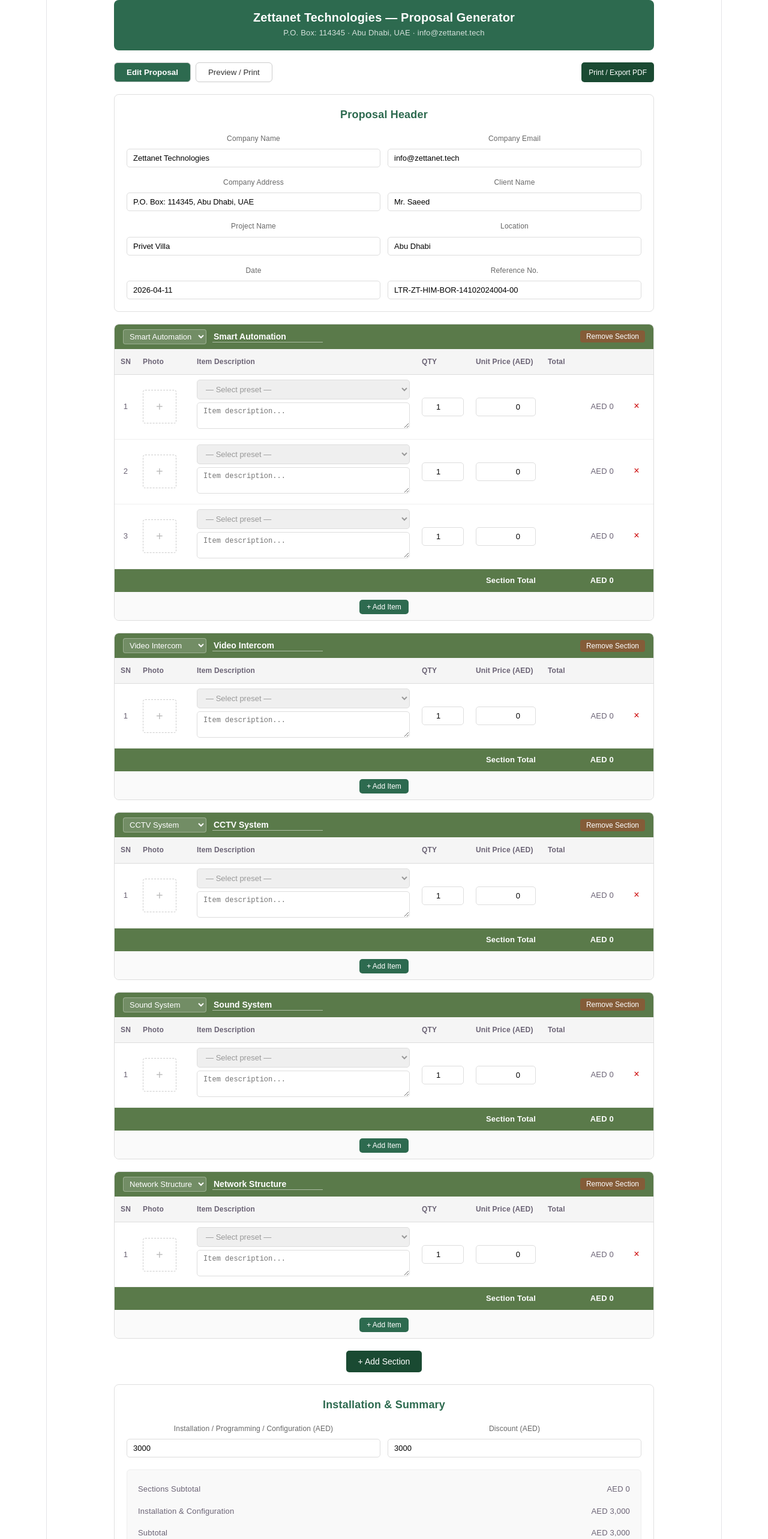
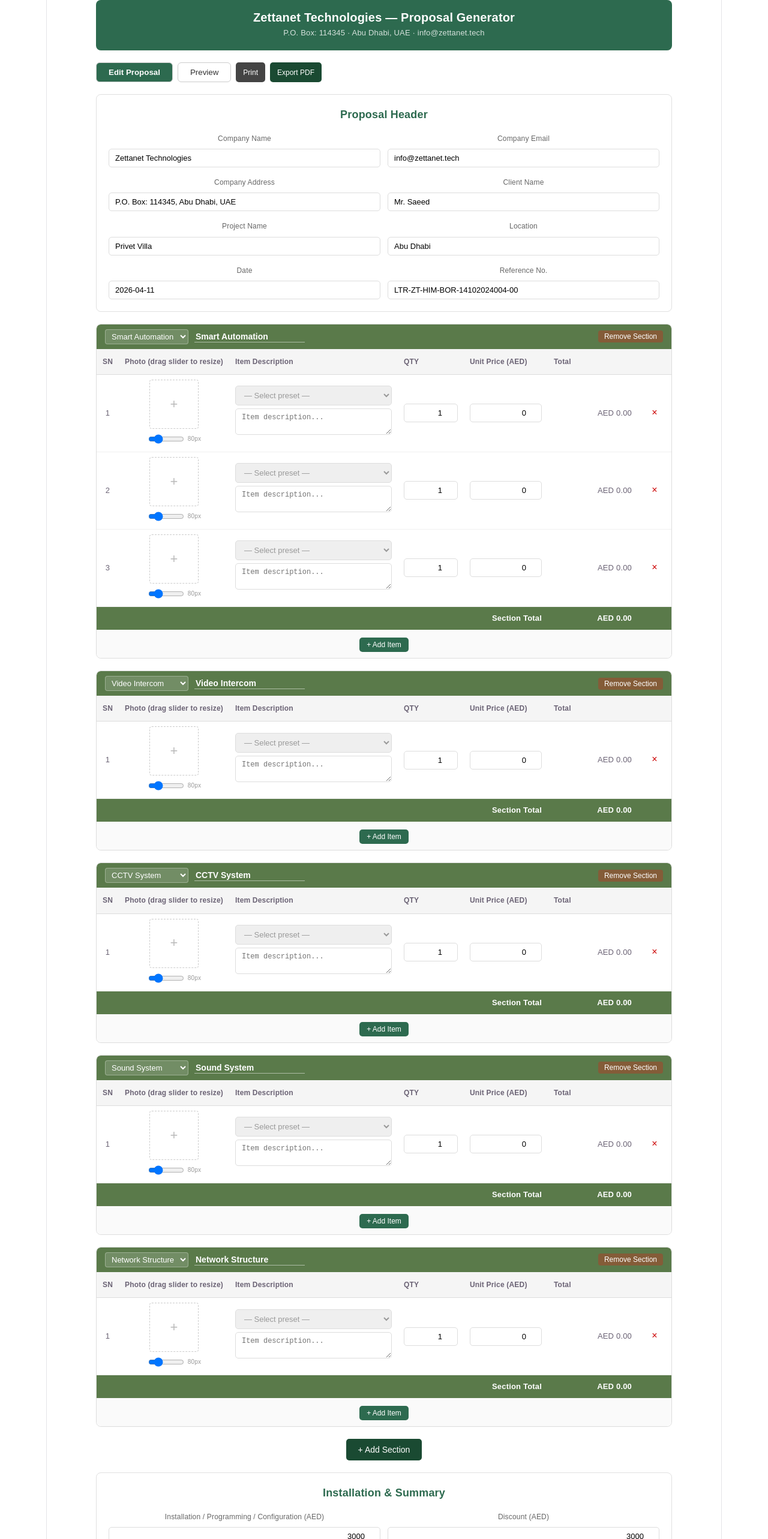
Before and after one commit to AITSTEK/zettanet-proposal, a React (Vite) app: page / in a window 1280 px wide. Shown: the top 2566 px of the page at 60% size. Built offline with nearby package versions, Linux system fonts and the light colour scheme.

Commit message:
Fix photo resize, decimal inputs, PDF export

```diff
--- a/src/App.jsx
+++ b/src/App.jsx
@@ -48,7 +48,7 @@
 Warranty:
 • 1 year after delivery of equipment (smart home systems).`;
 
-const newItem = () => ({ id: Date.now() + Math.random(), desc: "", qty: 1, price: 0, image: null, preset: "" });
+const newItem = () => ({ id: Date.now() + Math.random(), desc: "", qty: "1", price: "0", image: null, preset: "", imgSize: 80 });
 const newSection = (name = "New Section") => ({ id: Date.now(), name, items: [newItem()] });
 
 const DEFAULT_SECTIONS = [
@@ -64,10 +64,11 @@
 export default function ProposalApp() {
   const [header, setHeader] = useState({ project: "Privet Villa", location: "Abu Dhabi", date: new Date().toISOString().slice(0,10), ref: "LTR-ZT-HIM-BOR-14102024004-00", client: "Mr. Saeed", company: "Zettanet Technologies", companyEmail: "info@zettanet.tech", companyAddress: "P.O. Box: 114345, Abu Dhabi, UAE" });
   const [sections, setSections] = useState(DEFAULT_SECTIONS);
-  const [installation, setInstallation] = useState(3000);
-  const [discount, setDiscount] = useState(3000);
+  const [installation, setInstallation] = useState("3000");
+  const [discount, setDiscount] = useState("3000");
   const [terms, setTerms] = useState(DEFAULT_TERMS);
   const [tab, setTab] = useState("edit");
+  const [pdfLoading, setPdfLoading] = useState(false);
 
   const updateHeader = (k, v) => setHeader(h => ({ ...h, [k]: v }));
 
@@ -81,7 +82,7 @@
     const presets = PRESET_ITEMS[secName] || [];
     const found = presets.find(p => p.desc === presetDesc);
     setSections(s => s.map(sec => sec.id !== secId ? sec : {
-      ...sec, items: sec.items.map(it => it.id !== itemId ? it : { ...it, preset: presetDesc, desc: found ? found.desc : presetDesc, price: found ? found.price : it.price })
+      ...sec, items: sec.items.map(it => it.id !== itemId ? it : { ...it, preset: presetDesc, desc: found ? found.desc : presetDesc, price: found ? String(found.price) : it.price })
     }));
   };
 
@@ -98,28 +99,44 @@
     reader.readAsDataURL(file);
   };
 
-  const secTotal = sec => sec.items.reduce((sum, it) => sum + (parseFloat(it.qty)||0) * (parseFloat(it.price)||0), 0);
+  const parseNum = v => parseFloat(v) || 0;
+  const secTotal = sec => sec.items.reduce((sum, it) => sum + parseNum(it.qty) * parseNum(it.price), 0);
   const allSectionTotal = sections.reduce((sum, sec) => sum + secTotal(sec), 0);
-  const grandSubtotal = allSectionTotal + (parseFloat(installation)||0);
-  const afterDiscount = grandSubtotal - (parseFloat(discount)||0);
+  const grandSubtotal = allSectionTotal + parseNum(installation);
+  const afterDiscount = grandSubtotal - parseNum(discount);
   const vat = afterDiscount * 0.05;
   const finalTotal = afterDiscount + vat;
 
-  const fmt = n => `AED ${Number(n).toLocaleString("en-AE", { minimumFractionDigits: 0, maximumFractionDigits: 0 })}`;
+  const fmt = n => `AED ${Number(n).toLocaleString("en-AE", { minimumFractionDigits: 2, maximumFractionDigits: 2 })}`;
 
-  const handlePrint = () => {
-    window.print();
+  const handleExportPDF = async () => {
+    setPdfLoading(true);
+    try {
+      const html2pdf = (await import("https://cdn.jsdelivr.net/npm/html2pdf.js@0.10.1/dist/html2pdf.bundle.min.js")).default;
+      const el = document.getElementById("pdf-content");
+      await html2pdf().set({
+        margin: 10,
+        filename: `Zettanet-Proposal-${header.client}-${header.date}.pdf`,
+        image: { type: "jpeg", quality: 0.98 },
+        html2canvas: { scale: 2, useCORS: true },
+        jsPDF: { unit: "mm", format: "a4", orientation: "portrait" }
+      }).from(el).save();
+    } catch(e) {
+      alert("PDF export failed. Please use Print → Save as PDF instead.");
+    }
+    setPdfLoading(false);
   };
 
   const S = {
-    page: { fontFamily: "sans-serif", maxWidth: 900, margin: "0 auto", padding: "0 0 60px" },
-    tabs: { display: "flex", gap: 8, marginBottom: 20 },
+    page: { fontFamily: "sans-serif", maxWidth: 960, margin: "0 auto", padding: "0 0 60px" },
+    tabs: { display: "flex", gap: 8, marginBottom: 20, flexWrap: "wrap" },
     tabBtn: active => ({ padding: "8px 20px", border: "1px solid #ccc", borderRadius: 6, cursor: "pointer", background: active ? "#2d6a4f" : "#fff", color: active ? "#fff" : "#333", fontWeight: active ? 600 : 400 }),
     card: { background: "#fff", border: "1px solid #e0e0e0", borderRadius: 8, padding: 20, marginBottom: 20 },
     label: { fontSize: 12, color: "#666", display: "block", marginBottom: 4 },
     input: { width: "100%", padding: "7px 10px", border: "1px solid #ddd", borderRadius: 5, fontSize: 13, boxSizing: "border-box" },
+    numInput: { width: "100%", padding: "7px 10px", border: "1px solid #ddd", borderRadius: 5, fontSize: 13, boxSizing: "border-box", textAlign: "right" },
     sectionHeader: { background: "#5a7a4a", color: "#fff", padding: "8px 14px", borderRadius: "6px 6px 0 0", fontWeight: 600, fontSize: 14, display: "flex", alignItems: "center", justifyContent: "space-between" },
-    th: { background: "#f5f5f5", padding: "8px 10px", textAlign: "left", fontSize: 12, fontWeight: 600, borderBottom: "1px solid #ddd" },
+    th: { background: "#f5f5f5", padding: "8px 10px", textAlign: "left", fontSize: 12, fontWeight: 600, borderBottom: "1px solid #ddd", whiteSpace: "nowrap" },
     td: { padding: "8px 10px", fontSize: 13, verticalAlign: "middle", borderBottom: "1px solid #f0f0f0" },
     btn: (color="#2d6a4f") => ({ background: color, color: "#fff", border: "none", borderRadius: 5, padding: "5px 12px", cursor: "pointer", fontSize: 12 }),
     removeBtn: { background: "transparent", border: "none", cursor: "pointer", color: "#c00", fontSize: 16, lineHeight: 1 },
@@ -129,18 +146,34 @@
 
   const ItemRow = ({ sec, it, idx }) => {
     const presets = PRESET_ITEMS[sec.name] || [];
-    const total = (parseFloat(it.qty)||0) * (parseFloat(it.price)||0);
+    const total = parseNum(it.qty) * parseNum(it.price);
     const fileRef = useRef();
+    const imgSize = it.imgSize || 80;
+
     return (
       <tr>
         <td style={S.td}>{idx+1}</td>
-        <td style={{...S.td, width: 70}}>
-          <div style={{ width: 54, height: 54, border: "1px dashed #ccc", borderRadius: 4, display: "flex", alignItems: "center", justifyContent: "center", cursor: "pointer", overflow: "hidden" }}
-            onClick={() => fileRef.current.click()}>
-            {it.image ? <img src={it.image} style={{ width: "100%", height: "100%", objectFit: "cover" }} alt="" /> : <span style={{ fontSize: 20, color: "#bbb" }}>+</span>}
-            <input ref={fileRef} type="file" accept="image/*" style={{ display: "none" }} onChange={e => handleImageUpload(sec.id, it.id, e.target.files[0])} />
+        <td style={{...S.td, width: imgSize + 24}}>
+          <div style={{ display: "flex", flexDirection: "column", alignItems: "center", gap: 4 }}>
+            <div
+              style={{ width: imgSize, height: imgSize, border: "1px dashed #ccc", borderRadius: 4, display: "flex", alignItems: "center", justifyContent: "center", cursor: "pointer", overflow: "hidden", flexShrink: 0 }}
+              onClick={() => fileRef.current.click()}>
+              {it.image
+                ? <img src={it.image} style={{ width: "100%", height: "100%", objectFit: "contain" }} alt="" />
+                : <span style={{ fontSize: 22, color: "#bbb" }}>+</span>}
+              <input ref={fileRef} type="file" accept="image/*" style={{ display: "none" }} onChange={e => handleImageUpload(sec.id, it.id, e.target.files[0])} />
+            </div>
+            <div style={{ display: "flex", gap: 4, alignItems: "center" }}>
+              <input
+                type="range" min={50} max={200} value={imgSize} step={10}
+                style={{ width: 60 }}
+                onChange={e => updateItem(sec.id, it.id, "imgSize", Number(e.target.value))}
+                title="Resize photo"
+              />
+              <span style={{ fontSize: 10, color: "#999" }}>{imgSize}px</span>
+            </div>
+            {it.image && <button onClick={() => updateItem(sec.id, it.id, "image", null)} style={{ ...S.removeBtn, fontSize: 11 }}>remove</button>}
           </div>
-          {it.image && <button onClick={() => updateItem(sec.id, it.id, "image", null)} style={{ ...S.removeBtn, fontSize: 11, marginTop: 2 }}>remove</button>}
         </td>
         <td style={{...S.td, minWidth: 220}}>
           {presets.length > 0 && (
@@ -155,13 +188,25 @@
             placeholder="Item description..." rows={2}
             style={{ ...S.input, resize: "vertical", fontSize: 12 }} />
         </td>
-        <td style={{...S.td, width: 70}}>
-          <input type="number" min={1} value={it.qty} onChange={e => updateItem(sec.id, it.id, "qty", e.target.value)} style={{ ...S.input, textAlign: "center" }} />
+        <td style={{...S.td, width: 90}}>
+          <input
+            type="number" min={0} step="0.01"
+            value={it.qty}
+            onChange={e => updateItem(sec.id, it.id, "qty", e.target.value)}
+            onBlur={e => { if(e.target.value === "" || isNaN(e.target.value)) updateItem(sec.id, it.id, "qty", "0"); }}
+            style={S.numInput}
+          />
         </td>
-        <td style={{...S.td, width: 100}}>
-          <input type="number" min={0} value={it.price} onChange={e => updateItem(sec.id, it.id, "price", e.target.value)} style={{ ...S.input, textAlign: "right" }} />
+        <td style={{...S.td, width: 120}}>
+          <input
+            type="number" min={0} step="0.01"
+            value={it.price}
+            onChange={e => updateItem(sec.id, it.id, "price", e.target.value)}
+            onBlur={e => { if(e.target.value === "" || isNaN(e.target.value)) updateItem(sec.id, it.id, "price", "0"); }}
+            style={S.numInput}
+          />
         </td>
-        <td style={{...S.td, width: 110, textAlign: "right", fontWeight: 500}}>{fmt(total)}</td>
+        <td style={{...S.td, width: 130, textAlign: "right", fontWeight: 500}}>{fmt(total)}</td>
         <td style={{...S.td, width: 36}}>
           <button onClick={() => removeItem(sec.id, it.id)} style={S.removeBtn} title="Remove item">×</button>
         </td>
@@ -169,64 +214,81 @@
     );
   };
 
-  const PrintView = () => (
-    <div style={{ fontFamily: "Arial, sans-serif", padding: 32, fontSize: 13 }}>
-      <div style={{ display: "flex", justifyContent: "space-between", alignItems: "flex-start", marginBottom: 24 }}>
+  const PDFContent = () => (
+    <div id="pdf-content" style={{ fontFamily: "Arial, sans-serif", padding: 24, fontSize: 12, color: "#000", background: "#fff" }}>
+      <div style={{ display: "flex", justifyContent: "space-between", alignItems: "flex-start", marginBottom: 20 }}>
         <div>
-          <div style={{ fontWeight: 700, fontSize: 16, color: "#2d6a4f" }}>{header.company}</div>
-          <div style={{ color: "#555", fontSize: 12 }}>{header.companyAddress}</div>
-          <div style={{ color: "#555", fontSize: 12 }}>E: {header.companyEmail}</div>
+          <div style={{ fontWeight: 700, fontSize: 15, color: "#2d6a4f" }}>{header.company}</div>
+          <div style={{ color: "#555", fontSize: 11, marginTop: 2 }}>{header.companyAddress}</div>
+          <div style={{ color: "#555", fontSize: 11 }}>E: {header.companyEmail}</div>
         </div>
-        <div style={{ textAlign: "right", fontSize: 12, color: "#555" }}>
+        <div style={{ textAlign: "right", fontSize: 11, color: "#555" }}>
           <div><b>Date:</b> {header.date}</div>
           <div><b>Ref:</b> {header.ref}</div>
           <div><b>Project:</b> {header.project}</div>
           <div><b>Location:</b> {header.location}</div>
         </div>
       </div>
-      <div style={{ marginBottom: 20, fontSize: 14 }}><b>Client Name:</b> {header.client}</div>
+      <div style={{ marginBottom: 16, fontSize: 13 }}><b>Client Name:</b> {header.client}</div>
+
       {sections.map(sec => (
-        <div key={sec.id} style={{ marginBottom: 24 }}>
-          <div style={{ background: "#5a7a4a", color: "#fff", padding: "7px 12px", fontWeight: 700, fontSize: 13 }}>{sec.name}</div>
+        <div key={sec.id} style={{ marginBottom: 20 }}>
+          <div style={{ background: "#5a7a4a", color: "#fff", padding: "6px 10px", fontWeight: 700, fontSize: 12 }}>{sec.name}</div>
           <table style={{ width: "100%", borderCollapse: "collapse" }}>
             <thead>
               <tr>{["SN","Photo","Item Description","QTY","Unit Price","Total"].map(h => (
-                <th key={h} style={{ background: "#f0f0f0", padding: "6px 8px", textAlign: "left", fontSize: 12, fontWeight: 600, border: "1px solid #ddd" }}>{h}</th>
+                <th key={h} style={{ background: "#f0f0f0", padding: "5px 8px", textAlign: "left", fontSize: 11, fontWeight: 600, border: "1px solid #ddd" }}>{h}</th>
               ))}</tr>
             </thead>
             <tbody>
               {sec.items.map((it, i) => {
-                const tot = (parseFloat(it.qty)||0)*(parseFloat(it.price)||0);
+                const tot = parseNum(it.qty) * parseNum(it.price);
+                const sz = Math.min(it.imgSize || 80, 80);
                 return (
                   <tr key={it.id}>
-                    <td style={{ padding: "6px 8px", border: "1px solid #eee", textAlign: "center" }}>{i+1}</td>
-                    <td style={{ padding: "4px 8px", border: "1px solid #eee", textAlign: "center" }}>
-                      {it.image && <img src={it.image} style={{ width: 50, height: 50, objectFit: "cover" }} alt="" />}
+                    <td style={{ padding: "5px 8px", border: "1px solid #eee", textAlign: "center", width: 30 }}>{i+1}</td>
+                    <td style={{ padding: "4px 8px", border: "1px solid #eee", textAlign: "center", width: sz + 16 }}>
+                      {it.image && <img src={it.image} style={{ width: sz, height: sz, objectFit: "contain" }} alt="" />}
                     </td>
-                    <td style={{ padding: "6px 8px", border: "1px solid #eee" }}>{it.desc}</td>
-                    <td style={{ padding: "6px 8px", border: "1px solid #eee", textAlign: "center" }}>{it.qty}</td>
-                    <td style={{ padding: "6px 8px", border: "1px solid #eee", textAlign: "right" }}>{it.price}</td>
-                    <td style={{ padding: "6px 8px", border: "1px solid #eee", textAlign: "right", fontWeight: 600 }}>{fmt(tot)}</td>
+                    <td style={{ padding: "5px 8px", border: "1px solid #eee" }}>{it.desc}</td>
+                    <td style={{ padding: "5px 8px", border: "1px solid #eee", textAlign: "center", width: 50 }}>{it.qty}</td>
+                    <td style={{ padding: "5px 8px", border: "1px solid #eee", textAlign: "right", width: 80 }}>{parseNum(it.price).toFixed(2)}</td>
+                    <td style={{ padding: "5px 8px", border: "1px solid #eee", textAlign: "right", fontWeight: 600, width: 100 }}>{fmt(tot)}</td>
                   </tr>
                 );
               })}
               <tr>
-                <td colSpan={5} style={{ textAlign: "right", padding: "6px 8px", background: "#5a7a4a", color: "#fff", fontWeight: 700 }}>Section Total</td>
-                <td style={{ textAlign: "right", padding: "6px 8px", background: "#5a7a4a", color: "#fff", fontWeight: 700 }}>{fmt(secTotal(sec))}</td>
+                <td colSpan={5} style={{ textAlign: "right", padding: "5px 8px", background: "#5a7a4a", color: "#fff", fontWeight: 700, border: "1px solid #5a7a4a" }}>Section Total</td>
+                <td style={{ textAlign: "right", padding: "5px 8px", background: "#5a7a4a", color: "#fff", fontWeight: 700, border: "1px solid #5a7a4a" }}>{fmt(secTotal(sec))}</td>
               </tr>
             </tbody>
           </table>
         </div>
       ))}
-      <div style={{ display: "flex", justifyContent: "flex-end", marginBottom: 24 }}>
-        <table style={{ width: 380, borderCollapse: "collapse" }}>
-          {[["Sections Subtotal", fmt(allSectionTotal)], ["Installation & Configuration", fmt(installation)], ["Subtotal", fmt(grandSubtotal)], ["Discount", `-${fmt(discount)}`], ["After Discount", fmt(afterDiscount)], ["VAT 5%", fmt(vat)]].map(([k,v]) => (
-            <tr key={k}><td style={{ padding: "4px 10px", fontSize: 12 }}>{k}</td><td style={{ padding: "4px 10px", textAlign: "right", fontSize: 12 }}>{v}</td></tr>
+
+      <div style={{ display: "flex", justifyContent: "flex-end", marginBottom: 20 }}>
+        <table style={{ width: 360, borderCollapse: "collapse" }}>
+          {[
+            ["Sections Subtotal", fmt(allSectionTotal)],
+            ["Installation & Configuration", fmt(parseNum(installation))],
+            ["Subtotal", fmt(grandSubtotal)],
+            ["Discount", `-${fmt(parseNum(discount))}`],
+            ["After Discount", fmt(afterDiscount)],
+            ["VAT 5%", fmt(vat)]
+          ].map(([k,v]) => (
+            <tr key={k}>
+              <td style={{ padding: "4px 10px", fontSize: 11, borderBottom: "1px solid #eee" }}>{k}</td>
+              <td style={{ padding: "4px 10px", textAlign: "right", fontSize: 11, borderBottom: "1px solid #eee" }}>{v}</td>
+            </tr>
           ))}
-          <tr><td style={{ padding: "8px 10px", fontWeight: 700, background: "#5a7a4a", color: "#fff", fontSize: 14 }}>Total Amount</td><td style={{ padding: "8px 10px", fontWeight: 700, textAlign: "right", background: "#5a7a4a", color: "#fff", fontSize: 14 }}>{fmt(finalTotal)}</td></tr>
+          <tr>
+            <td style={{ padding: "8px 10px", fontWeight: 700, background: "#5a7a4a", color: "#fff", fontSize: 13 }}>Total Amount</td>
+            <td style={{ padding: "8px 10px", fontWeight: 700, textAlign: "right", background: "#5a7a4a", color: "#fff", fontSize: 13 }}>{fmt(finalTotal)}</td>
+          </tr>
         </table>
       </div>
-      <div style={{ whiteSpace: "pre-wrap", fontSize: 12, color: "#444", borderTop: "1px solid #ddd", paddingTop: 16 }}>{terms}</div>
+
+      <div style={{ whiteSpace: "pre-wrap", fontSize: 11, color: "#444", borderTop: "1px solid #ddd", paddingTop: 12 }}>{terms}</div>
     </div>
   );
 
@@ -238,8 +300,11 @@
       </div>
 
       <div style={S.tabs}>
-        {["edit","preview"].map(t => <button key={t} onClick={() => setTab(t)} style={S.tabBtn(tab===t)}>{t === "edit" ? "Edit Proposal" : "Preview / Print"}</button>)}
-        <button onClick={handlePrint} style={{ ...S.btn("#1a4a32"), marginLeft: "auto" }}>Print / Export PDF</button>
+        {["edit","preview"].map(t => <button key={t} onClick={() => setTab(t)} style={S.tabBtn(tab===t)}>{t === "edit" ? "Edit Proposal" : "Preview"}</button>)}
+        <button onClick={() => window.print()} style={{ ...S.btn("#444") }}>Print</button>
+        <button onClick={handleExportPDF} disabled={pdfLoading} style={{ ...S.btn("#1a4a32"), opacity: pdfLoading ? 0.7 : 1 }}>
+          {pdfLoading ? "Generating PDF..." : "Export PDF"}
+        </button>
       </div>
 
       {tab === "edit" && <>
@@ -271,7 +336,7 @@
               <table style={{ width: "100%", borderCollapse: "collapse" }}>
                 <thead>
                   <tr>
-                    {["SN","Photo","Item Description","QTY","Unit Price (AED)","Total",""].map(h => (
+                    {["SN","Photo (drag slider to resize)","Item Description","QTY","Unit Price (AED)","Total",""].map(h => (
                       <th key={h} style={S.th}>{h}</th>
                     ))}
                   </tr>
@@ -303,15 +368,22 @@
           <div style={{ display: "grid", gridTemplateColumns: "1fr 1fr", gap: 12, marginBottom: 20 }}>
             <div>
               <label style={S.label}>Installation / Programming / Configuration (AED)</label>
-              <input type="number" value={installation} onChange={e => setInstallation(e.target.value)} style={S.input} />
+              <input type="number" min={0} step="0.01" value={installation} onChange={e => setInstallation(e.target.value)} style={S.numInput} />
             </div>
             <div>
               <label style={S.label}>Discount (AED)</label>
-              <input type="number" value={discount} onChange={e => setDiscount(e.target.value)} style={S.input} />
+              <input type="number" min={0} step="0.01" value={discount} onChange={e => setDiscount(e.target.value)} style={S.numInput} />
             </div>
           </div>
           <div style={{ background: "#f9f9f9", border: "1px solid #eee", borderRadius: 6, padding: "14px 18px" }}>
-            {[["Sections Subtotal", fmt(allSectionTotal)], ["Installation & Configuration", fmt(installation)], ["Subtotal", fmt(grandSubtotal)], ["Discount", `-${fmt(discount)}`], ["After Discount", fmt(afterDiscount)], ["VAT 5%", fmt(vat)]].map(([k,v]) => (
+            {[
+              ["Sections Subtotal", fmt(allSectionTotal)],
+              ["Installation & Configuration", fmt(parseNum(installation))],
+              ["Subtotal", fmt(grandSubtotal)],
+              ["Discount", `-${fmt(parseNum(discount))}`],
+              ["After Discount", fmt(afterDiscount)],
+              ["VAT 5%", fmt(vat)]
+            ].map(([k,v]) => (
               <div key={k} style={S.summaryRow(false)}><span>{k}</span><span>{v}</span></div>
             ))}
             <div style={S.summaryRow(true)}><span>Total Amount</span><span>{fmt(finalTotal)}</span></div>
@@ -324,7 +396,11 @@
         </div>
       </>}
 
-      {tab === "preview" && <PrintView />}
+      {tab === "preview" && <PDFContent />}
+
+      <div style={{ display: "none" }}>
+        <PDFContent />
+      </div>
     </div>
   );
 }
```
